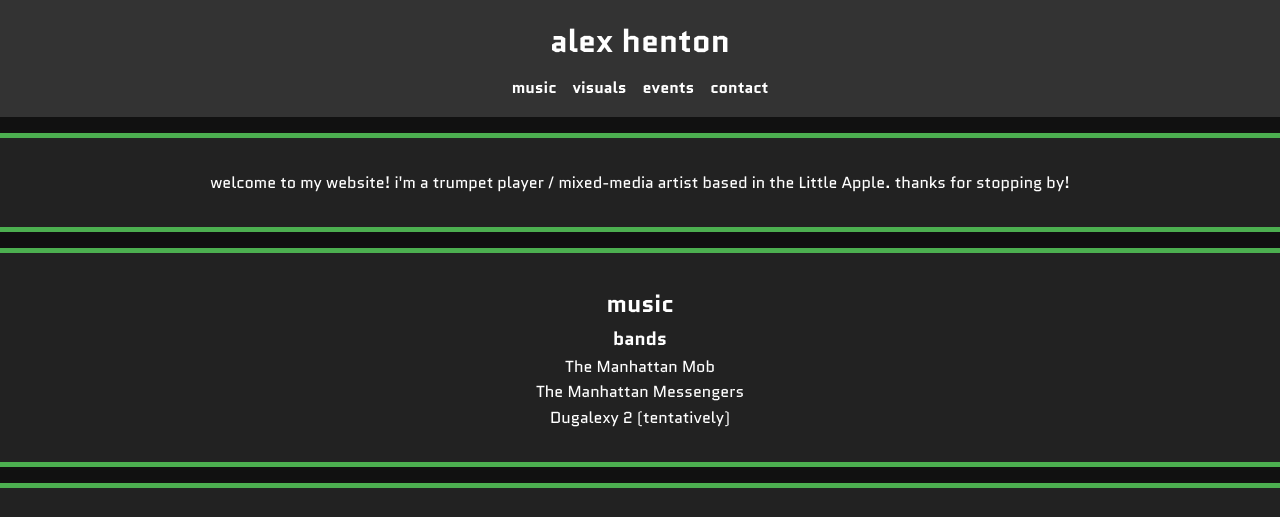
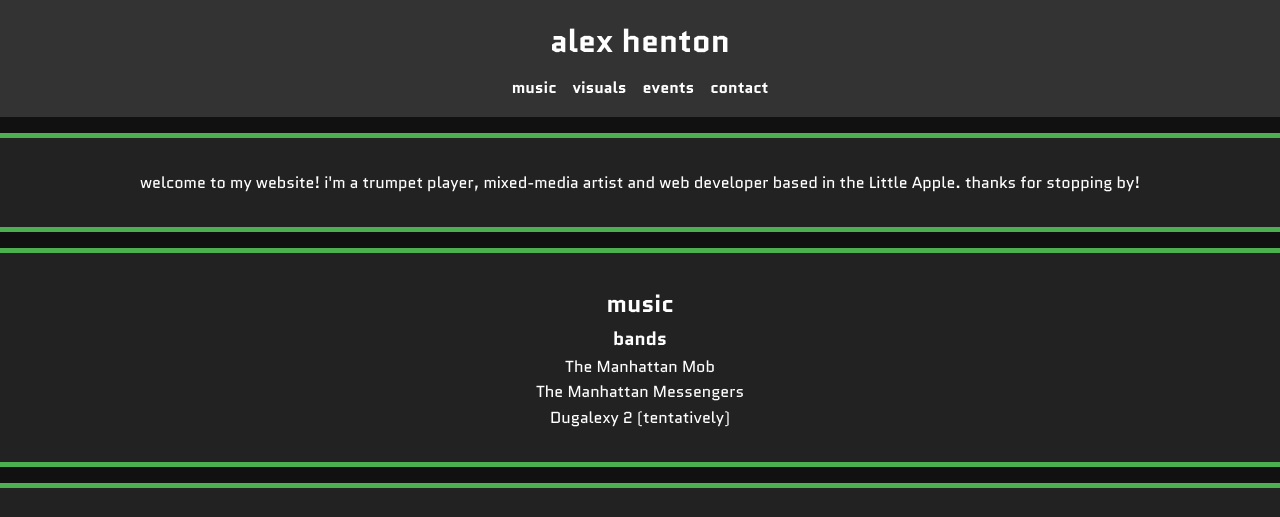
Before and after one commit to ahenton/alexhenton.net, a plain HTML site: page index.html in a window 1280 px wide. Shown: the top 517 px of the page. Drawn offline with Linux system fonts and the light colour scheme.

Commit message:
added 'web developer' as an identity

```diff
--- a/index.html
+++ b/index.html
@@ -31,7 +31,7 @@
     </header>
 
     <section id="intro" class="intro">
-        <p>welcome to my website! i'm a trumpet player / mixed-media artist based in the Little Apple. thanks for stopping by!</p>
+        <p>welcome to my website! i'm a trumpet player, mixed-media artist and web developer based in the Little Apple. thanks for stopping by!</p>
     </section>
 
     <section id="music" class="music">
```
